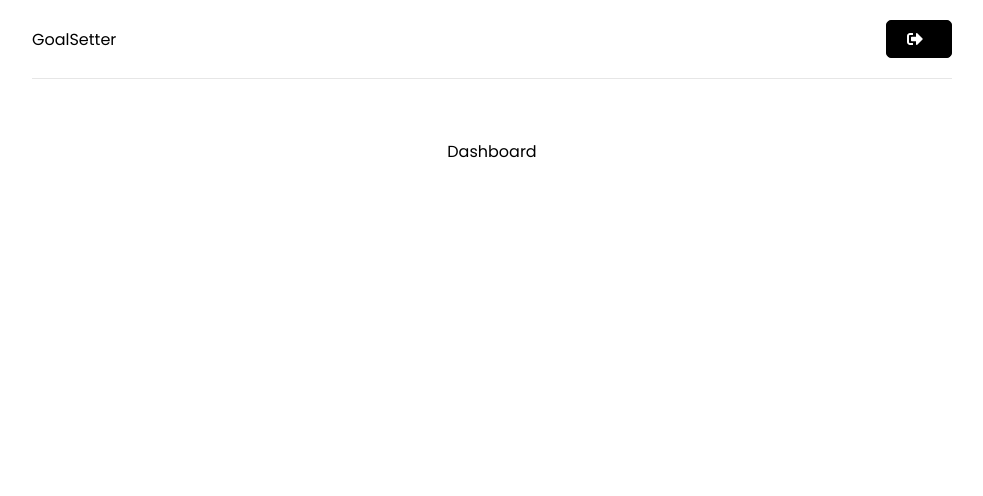
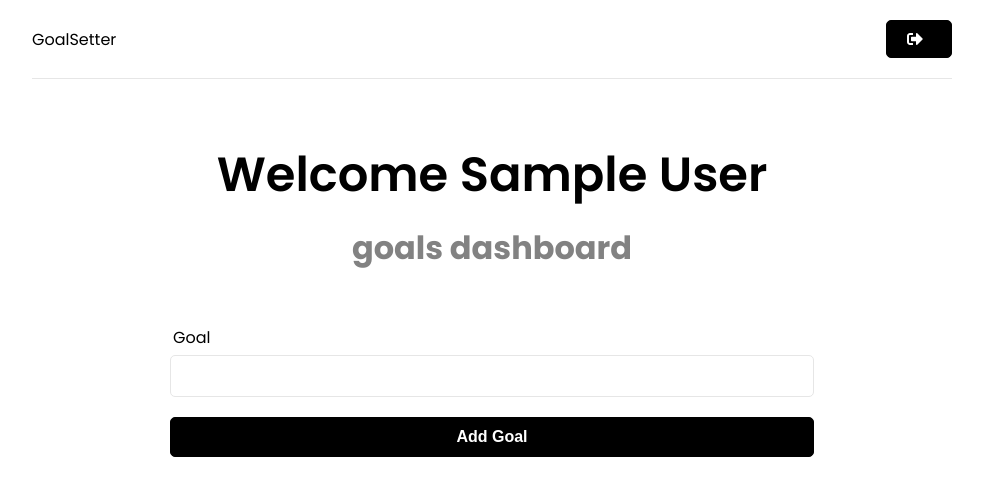
Before and after one commit to mrfinesse47/mern-skeleton, a React (Create React App) app in the folder frontend/: page / in a window 1280 px wide. Shown: the top 496 px of the page, without its empty margins (148-1131 px from the left). Built offline with nearby package versions, Linux system fonts and the light colour scheme; sample sign-in values are in the browser's storage.

Commit message:
laid out form for add goal in dashboard

```diff
--- a/frontend/src/app/store.js
+++ b/frontend/src/app/store.js
@@ -1,8 +1,10 @@
 import { configureStore } from '@reduxjs/toolkit';
 import authReducer from '../features/auth/authSlice';
+import goalsReducer from '../features/goals/goalsSlice';
 
 export const store = configureStore({
   reducer: {
     auth: authReducer,
+    goals: goalsReducer,
   },
 });
--- /dev/null
+++ b/frontend/src/components/GoalForm.jsx
@@ -0,0 +1,39 @@
+import React from 'react';
+import { useState } from 'react';
+import { useDispatch } from 'react-redux';
+// import { createGoal } from '../features/goals/goalsSlice';
+
+const GoalForm = () => {
+  const [text, setText] = useState('');
+  const dispatch = useDispatch();
+  const onSubmit = (e) => {
+    e.preventDefault();
+    // dispatch(createGoal(text));
+    setText('');
+  };
+  return (
+    <section className='form'>
+      <form onSubmit={onSubmit}>
+        <div className='form-group'>
+          <label htmlFor='text'>Goal</label>
+          <input
+            type='text'
+            name='text'
+            id='text'
+            value={text}
+            onChange={(e) => {
+              setText(e.target.value);
+            }}
+          />
+        </div>
+        <div className='form-group'>
+          <button className='btn btn-block' type='submit'>
+            Add Goal
+          </button>
+        </div>
+      </form>
+    </section>
+  );
+};
+
+export default GoalForm;
--- /dev/null
+++ b/frontend/src/features/goals/goalsSlice.js
@@ -0,0 +1,18 @@
+import { createSlice, createAsyncThunk } from '@reduxjs/toolkit';
+
+const initialState = {
+  goals: [],
+  isError: false,
+  isSuccess: false,
+  isLoading: false,
+  message: '',
+};
+
+export const goalsSlice = createSlice({
+  name: 'goal',
+  initialState,
+  reducers: { reset: (state) => initialState },
+});
+
+export const { reset } = goalsSlice.actions;
+export default goalsSlice.reducer;
--- a/frontend/src/pages/Dashboard.jsx
+++ b/frontend/src/pages/Dashboard.jsx
@@ -2,6 +2,7 @@
 import { useSelector } from 'react-redux';
 import { useEffect } from 'react';
 import { useNavigate } from 'react-router-dom';
+import GoalForm from '../components/GoalForm';
 
 const Dashboard = () => {
   const { user } = useSelector((state) => state.auth);
@@ -11,7 +12,15 @@
       navigate('/login');
     }
   }, [user]);
-  return <div>Dashboard</div>;
+  return (
+    <>
+      <section className='heading'>
+        <h1>Welcome {user && user.name}</h1>
+        <p>goals dashboard</p>
+      </section>
+      <GoalForm />
+    </>
+  );
 };
 
 export default Dashboard;
```
Also changed, not shown: frontend/src/features/goals/goalsService.js (added).
